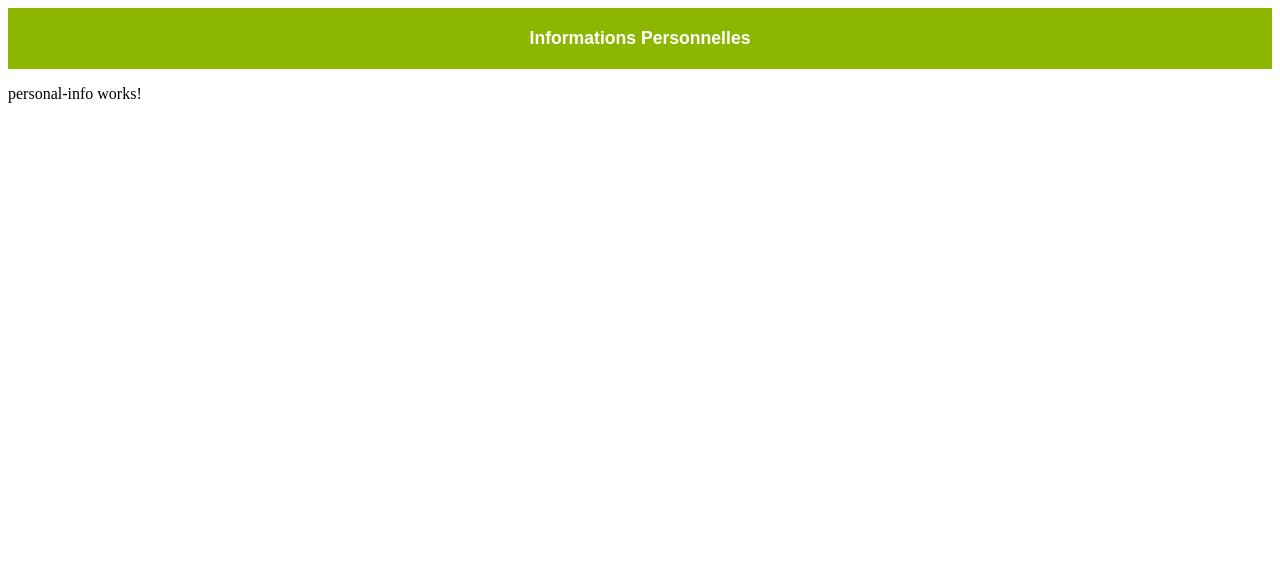
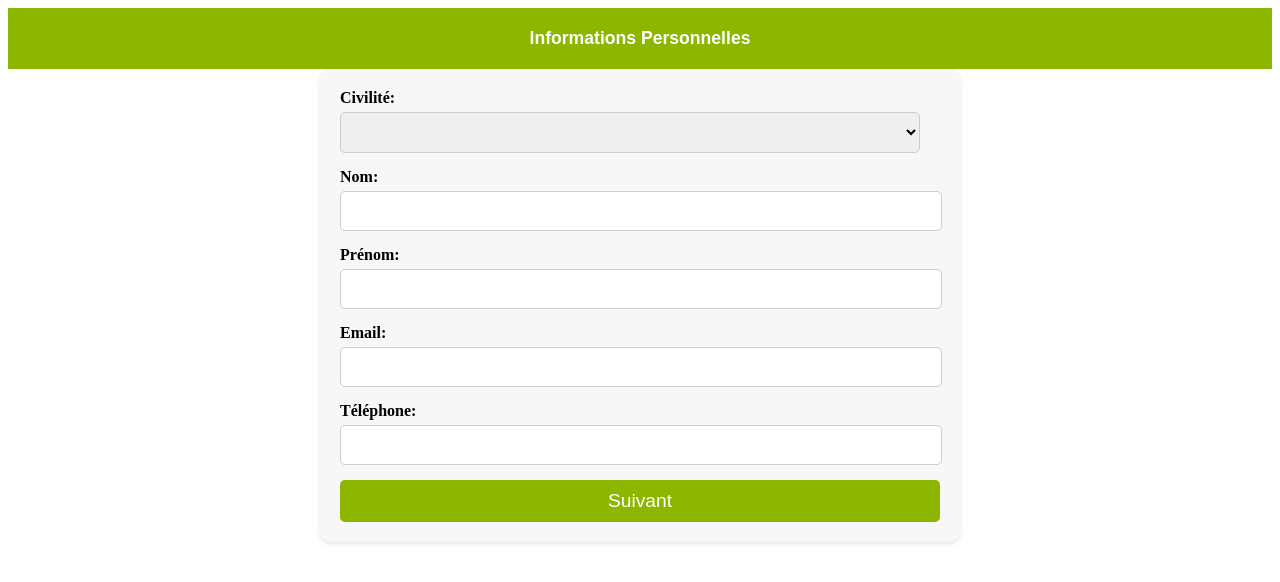
Before and after one commit to sydneygael/geothermie-kata, an Angular app: page /personal-info in a window 1280 px wide. Shown: the top 582 px of the page. Built offline with nearby package versions, Linux system fonts and the light colour scheme.

Commit message:
feat(personalinfo) : add form

```diff
--- /dev/null
+++ b/src/app/personal-info/personal-info-interface.ts
@@ -0,0 +1,7 @@
+export interface PersonalInfo {
+    civilite: string;
+    nom: string;
+    prenom: string;
+    email: string;
+    telephone: string;
+  }
--- a/src/app/personal-info/personal-info.component.css
+++ b/src/app/personal-info/personal-info.component.css
@@ -0,0 +1,42 @@
+.personal-info-form {
+    max-width: 600px;
+    margin: 0 auto;
+    padding: 20px;
+    background-color: #f7f7f7;
+    border-radius: 10px;
+    box-shadow: 0 2px 4px rgba(0,0,0,0.1);
+  }
+
+  .form-group {
+    margin-bottom: 15px;
+  }
+
+  label {
+    display: block;
+    margin-bottom: 5px;
+    font-weight: bold;
+  }
+
+  input, select {
+    width: calc(100% - 20px);
+    padding: 10px;
+    border: 1px solid #ccc;
+    border-radius: 5px;
+    font-size: 1em;
+  }
+
+  .submit-button {
+    width: 100%;
+    padding: 10px;
+    background-color: #8DB600;
+    border: none;
+    border-radius: 5px;
+    color: white;
+    font-size: 1.2em;
+    cursor: pointer;
+    transition: background-color 0.3s;
+  }
+
+  .submit-button:hover {
+    background-color: #76a700;
+  }
--- a/src/app/personal-info/personal-info.component.html
+++ b/src/app/personal-info/personal-info.component.html
@@ -1 +1,33 @@
-<p>personal-info works!</p>
+<div class="personal-info-form">
+    <form (ngSubmit)="onSubmit()">
+      <div class="form-group">
+        <label for="civilite">Civilité:</label>
+        <select id="civilite" [(ngModel)]="personalInfo.civilite" name="civilite" required>
+          <option value="Mr">Mr</option>
+          <option value="Mme">Mme</option>
+        </select>
+      </div>
+
+      <div class="form-group">
+        <label for="nom">Nom:</label>
+        <input id="nom" type="text" [(ngModel)]="personalInfo.nom" name="nom" required>
+      </div>
+
+      <div class="form-group">
+        <label for="prenom">Prénom:</label>
+        <input id="prenom" type="text" [(ngModel)]="personalInfo.prenom" name="prenom" required>
+      </div>
+
+      <div class="form-group">
+        <label for="email">Email:</label>
+        <input id="email" type="email" [(ngModel)]="personalInfo.email" name="email" required>
+      </div>
+
+      <div class="form-group">
+        <label for="telephone">Téléphone:</label>
+        <input id="telephone" type="tel" [(ngModel)]="personalInfo.telephone" name="telephone" required>
+      </div>
+
+      <button type="submit" class="submit-button">Suivant</button>
+    </form>
+  </div>
--- a/src/app/personal-info/personal-info.component.ts
+++ b/src/app/personal-info/personal-info.component.ts
@@ -1,12 +1,28 @@
 import { Component } from '@angular/core';
+import { Router } from '@angular/router';
+import { PersonalInfo } from './personal-info-interface';
+import { FormsModule } from '@angular/forms';
+import { CommonModule } from '@angular/common';
 
 @Component({
   selector: 'app-personal-info',
   standalone: true,
-  imports: [],
   templateUrl: './personal-info.component.html',
-  styleUrl: './personal-info.component.css'
+  imports: [FormsModule,CommonModule],
+  styleUrls: ['./personal-info.component.css']
 })
 export class PersonalInfoComponent {
 
+  personalInfo: PersonalInfo = {
+    civilite: '',
+    nom: '',
+    prenom: '',
+    email: '',
+    telephone: ''
+  };
+
+  constructor( private router: Router) {}
+
+  onSubmit() {
+  }
 }
```
